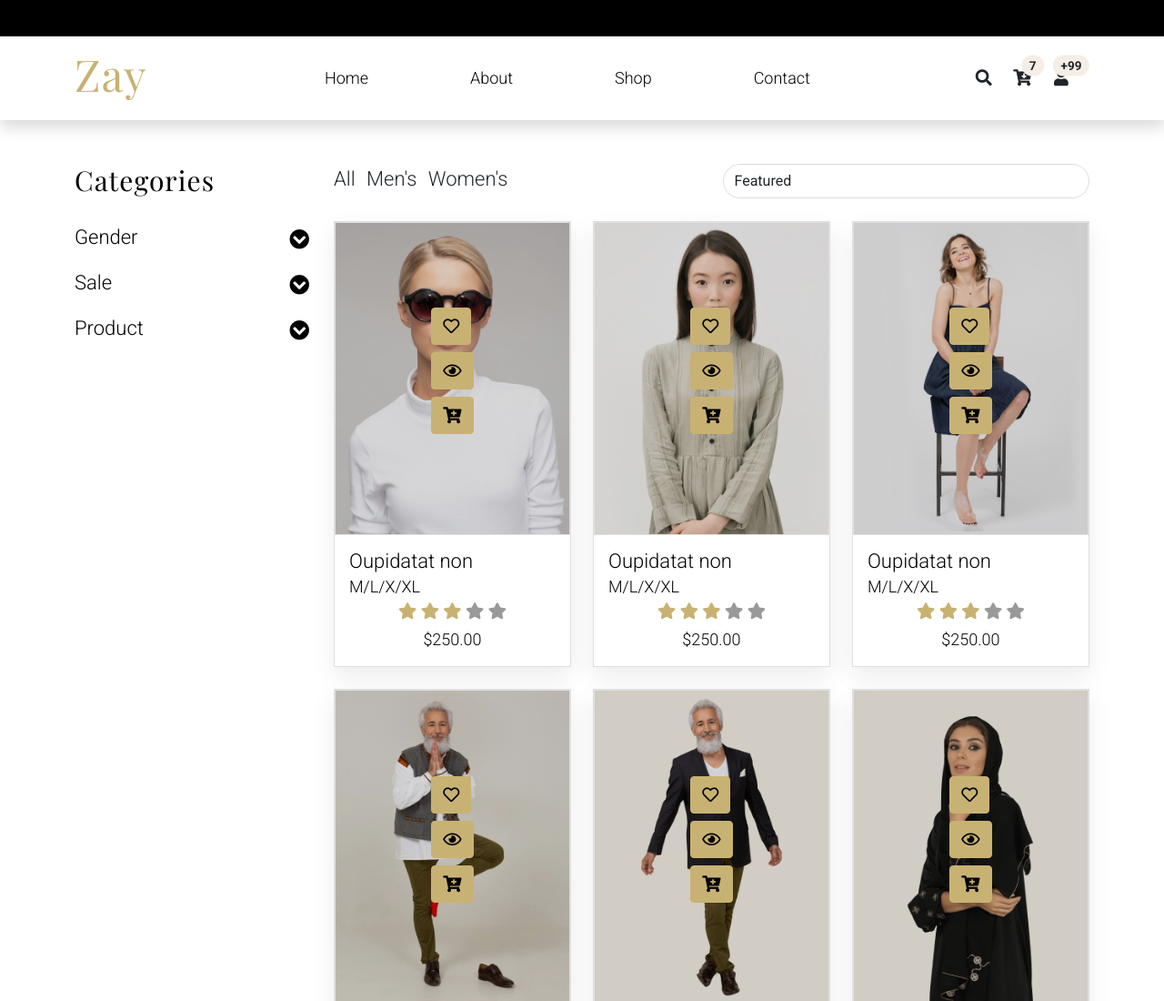
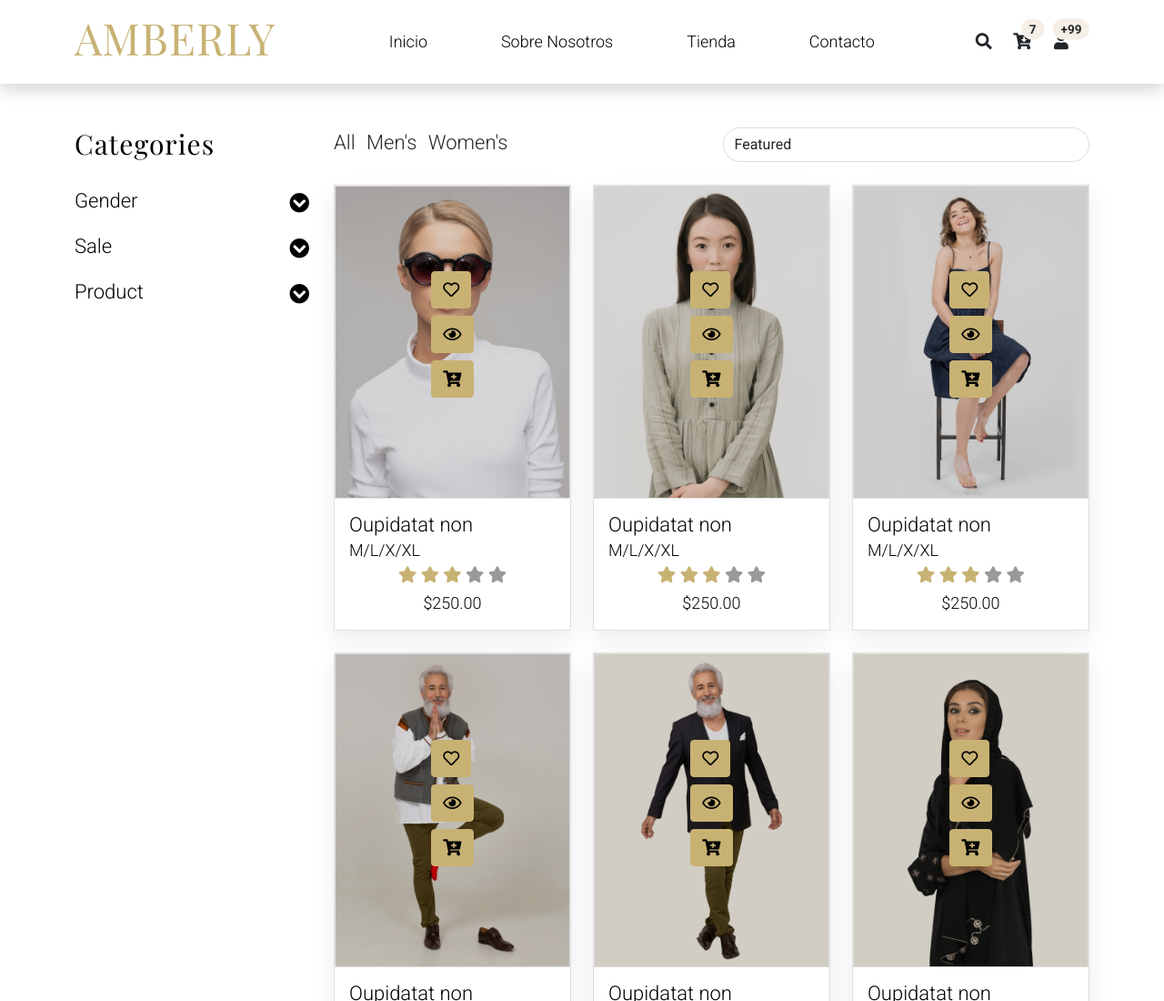
Before and after one commit to paucq/ProyectoAmberly, a plain HTML site: page shop.html in a window 1280 px wide. Shown: the top 1100 px of the page at 91% size. Drawn offline with nearby package versions, Linux system fonts and the light colour scheme.

Commit message:
Actualizar Header a todas las paginas

```diff
--- a/shop.html
+++ b/shop.html
@@ -17,49 +17,16 @@
     <link rel="stylesheet" href="https://fonts.googleapis.com/css2?family=Roboto:wght@100;200;300;400;500;700;900&display=swap">
     <link rel="stylesheet" href="https://fonts.googleapis.com/css2?family=Playfair+Display:wght@400;600&family=Poppins:wght@300;400;500&display=swap">
     <link rel="stylesheet" href="assets/css/fontawesome.min.css">
-    <!--
 
-TemplateMo 559 Zay Shop
-
-https://templatemo.com/tm-559-zay-shop
-
--->
 </head>
 
 <body>
-    <!-- Start Top Nav -->
-    <nav class="navbar navbar-expand-lg bg-dark navbar-light d-none d-lg-block" id="templatemo_nav_top">
-        <div class="container text-light">
-            <div class="w-100 d-flex justify-content-between">
-                <div>
-                    <i class="fa fa-envelope mx-2"></i>
-                    <a class="navbar-sm-brand text-light text-decoration-none"
-                        href="mailto:info@company.com">info@company.com</a>
-                    <i class="fa fa-phone mx-2"></i>
-                    <a class="navbar-sm-brand text-light text-decoration-none" href="tel:010-020-0340">010-020-0340</a>
-                </div>
-                <div>
-                    <a class="text-light" href="https://fb.com/templatemo" target="_blank" rel="sponsored"><i
-                            class="fab fa-facebook-f fa-sm fa-fw me-2"></i></a>
-                    <a class="text-light" href="https://www.instagram.com/" target="_blank"><i
-                            class="fab fa-instagram fa-sm fa-fw me-2"></i></a>
-                    <a class="text-light" href="https://twitter.com/" target="_blank"><i
-                            class="fab fa-twitter fa-sm fa-fw me-2"></i></a>
-                    <a class="text-light" href="https://www.linkedin.com/" target="_blank"><i
-                            class="fab fa-linkedin fa-sm fa-fw"></i></a>
-                </div>
-            </div>
-        </div>
-    </nav>
-    <!-- Close Top Nav -->
-
-
     <!-- Header -->
     <nav class="navbar navbar-expand-lg navbar-light shadow">
         <div class="container d-flex justify-content-between align-items-center">
 
             <a class="navbar-brand text-success logo h1 align-self-center" href="index.html">
-                Zay
+                AMBERLY
             </a>
 
             <button class="navbar-toggler border-0" type="button" data-bs-toggle="collapse"
@@ -73,16 +40,16 @@ https://templatemo.com/tm-559-zay-shop
                 <div class="flex-fill">
                     <ul class="nav navbar-nav d-flex justify-content-between mx-lg-auto">
                         <li class="nav-item">
-                            <a class="nav-link" href="index.html">Home</a>
+                            <a class="nav-link" href="index.html">Inicio</a>
                         </li>
                         <li class="nav-item">
-                            <a class="nav-link" href="about.html">About</a>
+                            <a class="nav-link" href="about.html">Sobre Nosotros</a>
                         </li>
                         <li class="nav-item">
-                            <a class="nav-link" href="shop.html">Shop</a>
+                            <a class="nav-link" href="shop.html">Tienda</a>
                         </li>
                         <li class="nav-item">
-                            <a class="nav-link" href="contact.html">Contact</a>
+                            <a class="nav-link" href="contact.html">Contacto</a>
                         </li>
                     </ul>
                 </div>
```
Also changed, not shown: about.html (+5 -34 lines), contact.html (+5 -27 lines), index.html (+3 -5 lines), shop-single.html (+5 -33 lines).
